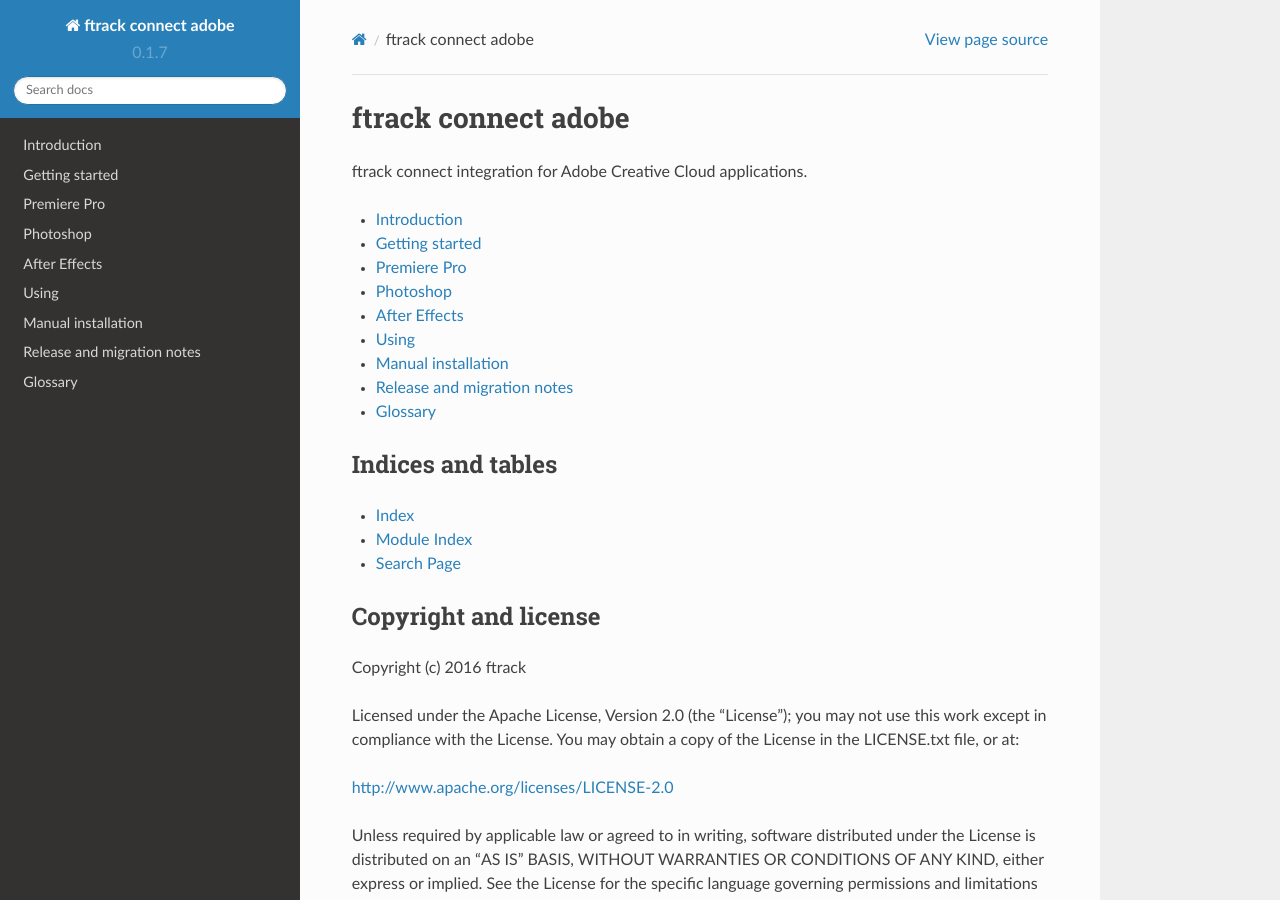
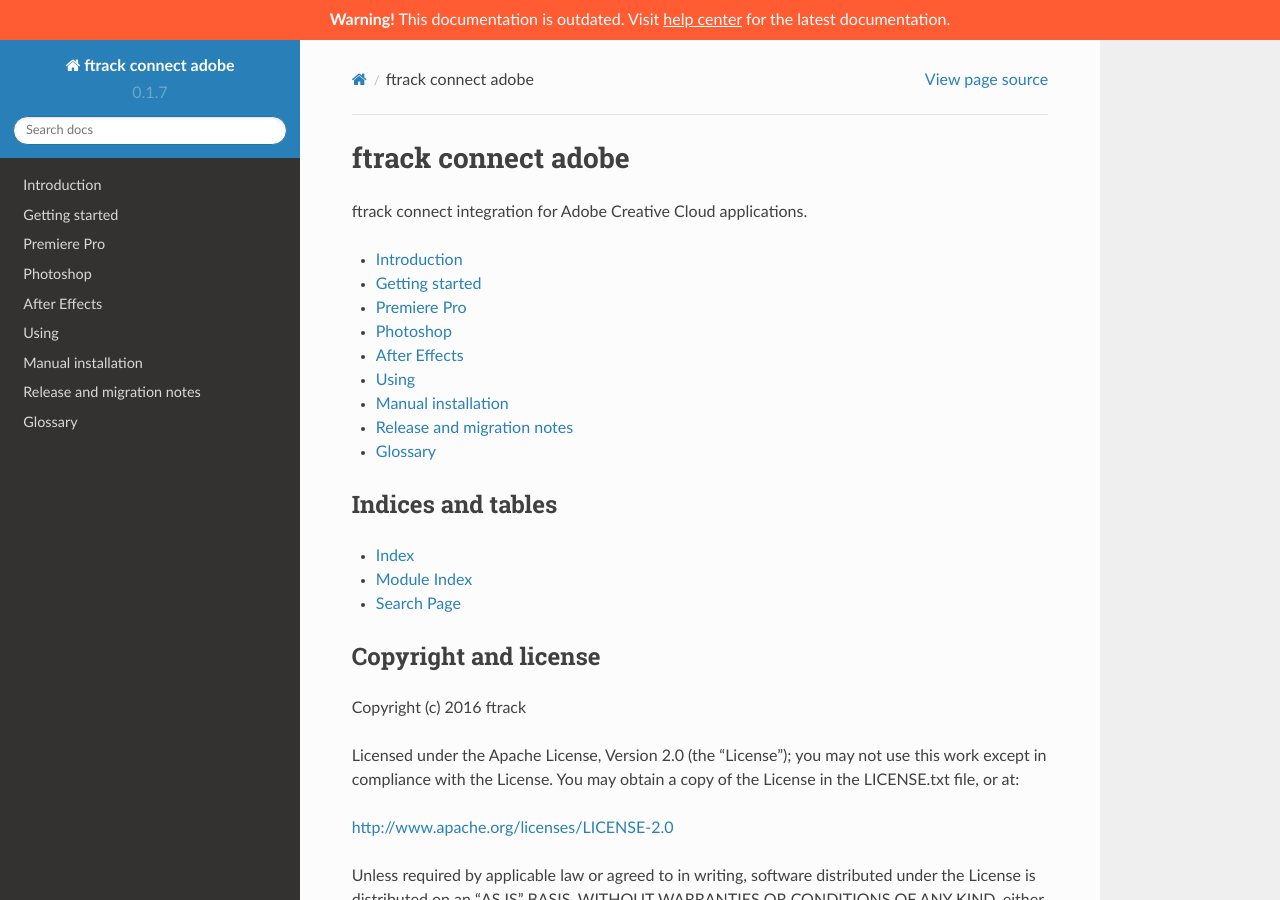
Before and after one commit to ftrackhq/ftrack-connect-spark-adobe, a Sphinx documentation site: the page built from doc/index.rst, in a window 1280 px wide and 900 px high. Built offline with Sphinx 7.4.7 and the Read the Docs theme 2.0.0, drawn with Linux system fonts in a browser that asks for light colours; pages that are not in the unit, such as notebooks, are missing from menus.

Commit message:
Added banner in docs.

```diff
--- /dev/null
+++ b/doc/_static/ftrack.css
@@ -0,0 +1,36 @@
+
+@import "css/theme.css";
+
+.ftrack-banner {
+    position: fixed;
+    box-sizing: border-box;
+    top: 0;
+    left: 0;
+    right: 0;
+    height: 40px;
+    line-height: 20px;
+    padding: 10px;
+    text-align: center;
+    color: white;
+}
+
+.ftrack-warning {
+    background-color: #ff5c33;
+}
+
+.ftrack-info {
+    background-color: #935ba2;
+}
+
+.ftrack-banner a {
+    color: white;
+    text-decoration: underline;
+}
+
+body {
+    padding-top: 40px;
+}
+
+.wy-nav-side {
+    top: 40px;
+}
--- /dev/null
+++ b/doc/_templates/page.html
@@ -0,0 +1,13 @@
+{% extends "!layout.html" %}
+{% block body %}
+    {% if pagename.startswith('release/') %}
+        <div class="ftrack-banner ftrack-info">
+            Visit <a href="https://www.ftrack.com/help">help center</a> for the latest documentation.
+        </div>
+    {% else %}
+        <div class="ftrack-banner ftrack-warning">
+            <strong>Warning!</strong> This documentation is outdated. Visit <a href="https://www.ftrack.com/help">help center</a> for the latest documentation.
+        </div>
+    {% endif %}
+    {{ body }}
+{% endblock %}
--- a/doc/conf.py
+++ b/doc/conf.py
@@ -48,6 +48,8 @@ with open(
 version = _version
 release = _version
 
+templates_path = ['./_templates']
+
 # List of patterns, relative to source directory, that match files and
 # directories to ignore when looking for source files.
 exclude_patterns = ['_template']
@@ -68,6 +70,7 @@ if not on_rtd:  # only import and set the theme if building docs locally
     html_theme_path = [sphinx_rtd_theme.get_html_theme_path()]
 
 html_static_path = ['_static']
+html_style = 'ftrack.css'
 
 # If True, copy source rst files to output for reference.
 html_copy_source = True
```
